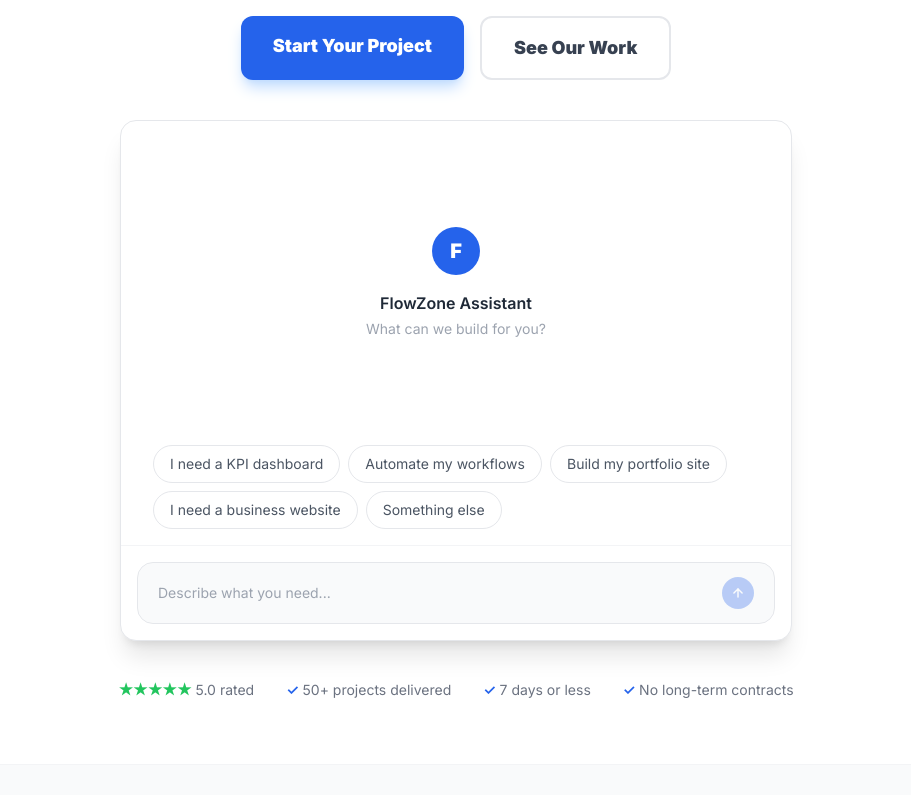
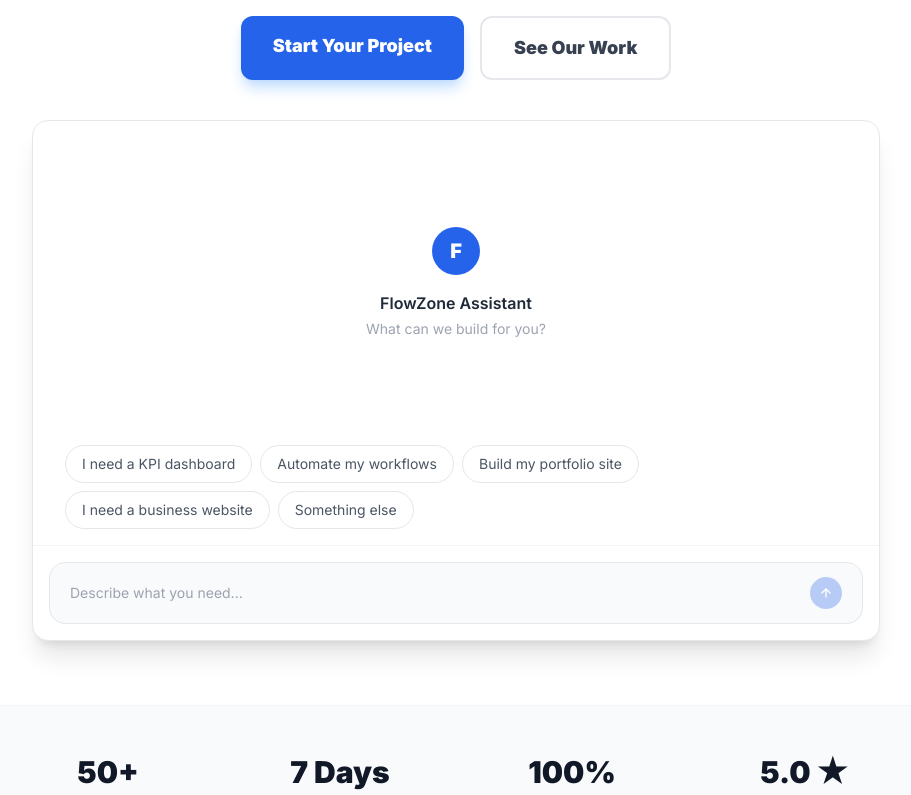
Before and after one commit to dennymypenny/flowzone-ai, a Next.js app: page / in a window 1280 px wide. Shown: the part 480-1275 px from the top of the page, without its empty margins (184-1095 px from the left). Built offline with nearby package versions, Linux system fonts and the light colour scheme.

Commit message:
Homepage: max-w-4xl wide rectangle chat, no forced height
Removed the inline chat section and adjusted the layout for the ChatWidget.

```diff
--- a/src/app/page.tsx
+++ b/src/app/page.tsx
@@ -10,7 +10,7 @@
 export default function Home() {
   return (
     <main className="min-h-screen bg-white">
-      {/* Hero + Chat */}
+      {/* Hero */}
       <section className="relative bg-white pt-20 pb-0 px-6 overflow-hidden">
         <div className="max-w-5xl mx-auto text-center">
           <div className="inline-flex items-center gap-2 bg-blue-50 text-blue-700 px-4 py-2 rounded-full text-sm font-black mb-6 uppercase tracking-widest">
@@ -38,26 +38,11 @@
               See Our Work
             </Link>
           </div>
+        </div>
 
-          {/* Full-height inline chat */}
-          <div className="w-full max-w-2xl mx-auto" style={{ height: "520px" }}>
-            <ChatWidget />
-          </div>
-
-          <div className="flex flex-wrap justify-center gap-8 mt-10 pb-16 text-sm text-gray-500">
-            <span>
-              <span className="text-green-500 font-black">★★★★★</span> 5.0 rated
-            </span>
-            <span>
-              <span className="text-blue-600 font-black">✓</span> 50+ projects delivered
-            </span>
-            <span>
-              <span className="text-blue-600 font-black">✓</span> 7 days or less
-            </span>
-            <span>
-              <span className="text-blue-600 font-black">✓</span> No long-term contracts
-            </span>
-          </div>
+        {/* Wide rectangular chat — max-w-4xl, self-contained height */}
+        <div className="max-w-4xl mx-auto px-6 pb-16">
+          <ChatWidget />
         </div>
       </section>
 
```
